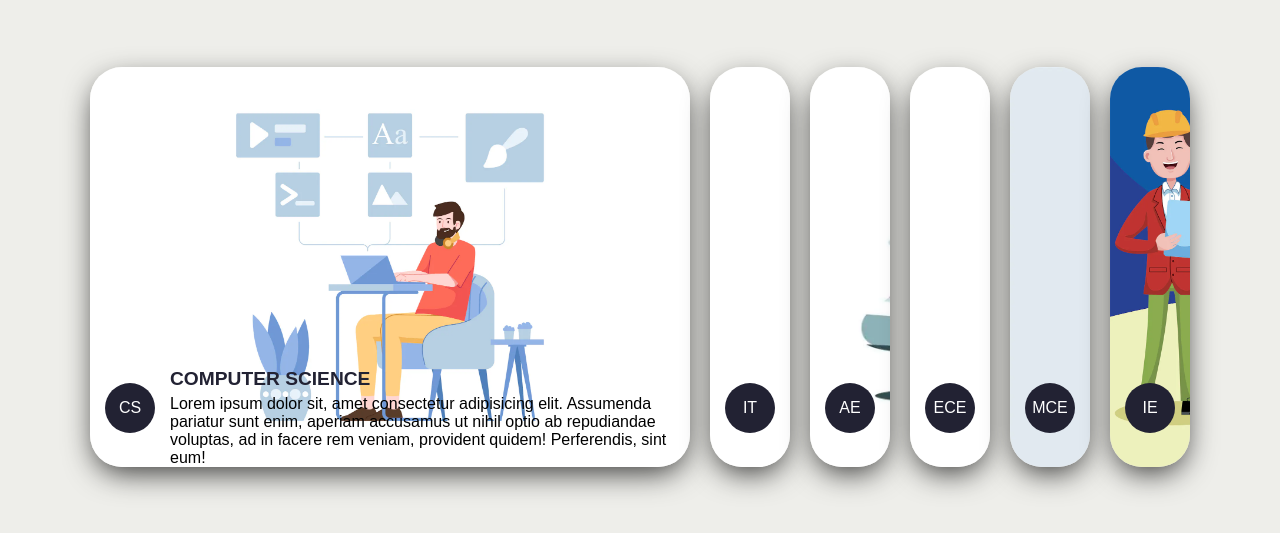
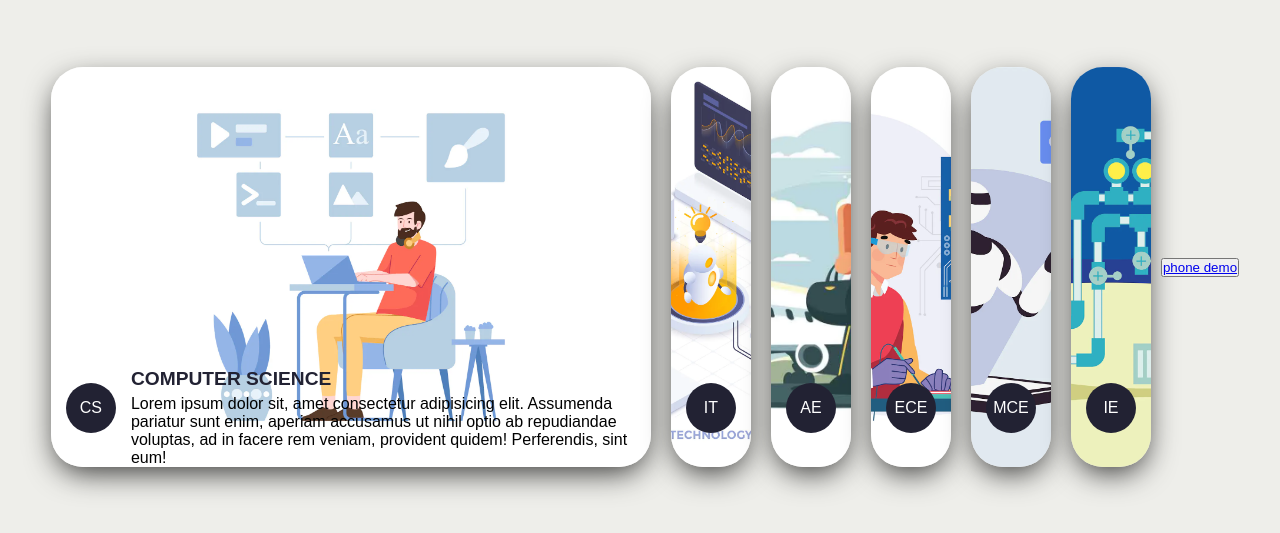
Before and after one commit to SaaiLeo/SaaiLeo.github.io, a plain HTML site: page practice/coolProject/cardSliderAnimation/index.html in a window 1280 px wide. Shown: the part 133-666 px from the top of the page. Drawn offline with Linux system fonts and the light colour scheme.

```diff
--- a/practice/coolProject/cardSliderAnimation/index.html
+++ b/practice/coolProject/cardSliderAnimation/index.html
@@ -105,6 +105,9 @@
                 </div>
                </label>
             </div>
+            <button><a href="auspark.html">phone demo</a></button>
         </div>
+
+
     </body>
 </html>
--- a/practice/coolProject/cardSliderAnimation/style.css
+++ b/practice/coolProject/cardSliderAnimation/style.css
@@ -104,24 +104,30 @@ input:not(:checked) + label:hover {
 
 .card[for="c1"] {
     background-image: url('./image/cs.webp');
+    background-position: center;
 }
 
 .card[for="c2"] {
     background-image: url('./image/it.webp');
+    background-position: center;
 }
 
 .card[for="c3"] {
     background-image: url('./image/ae.webp');
+    background-position: center;
 }
 
 .card[for="c4"] {
     background-image: url('./image/ece.webp');
+    background-position: center;
 }
 
 .card[for="c5"] {
     background-image: url('./image/mce.webp');
+    background-position: center;
 }
 
 .card[for="c6"] {
     background-image: url('./image/ie.webp');
+    background-position: center;
 }
```
Also changed, not shown: practice/coolProject/cardSliderAnimation/auspark.html (added, +10 -0 lines).
